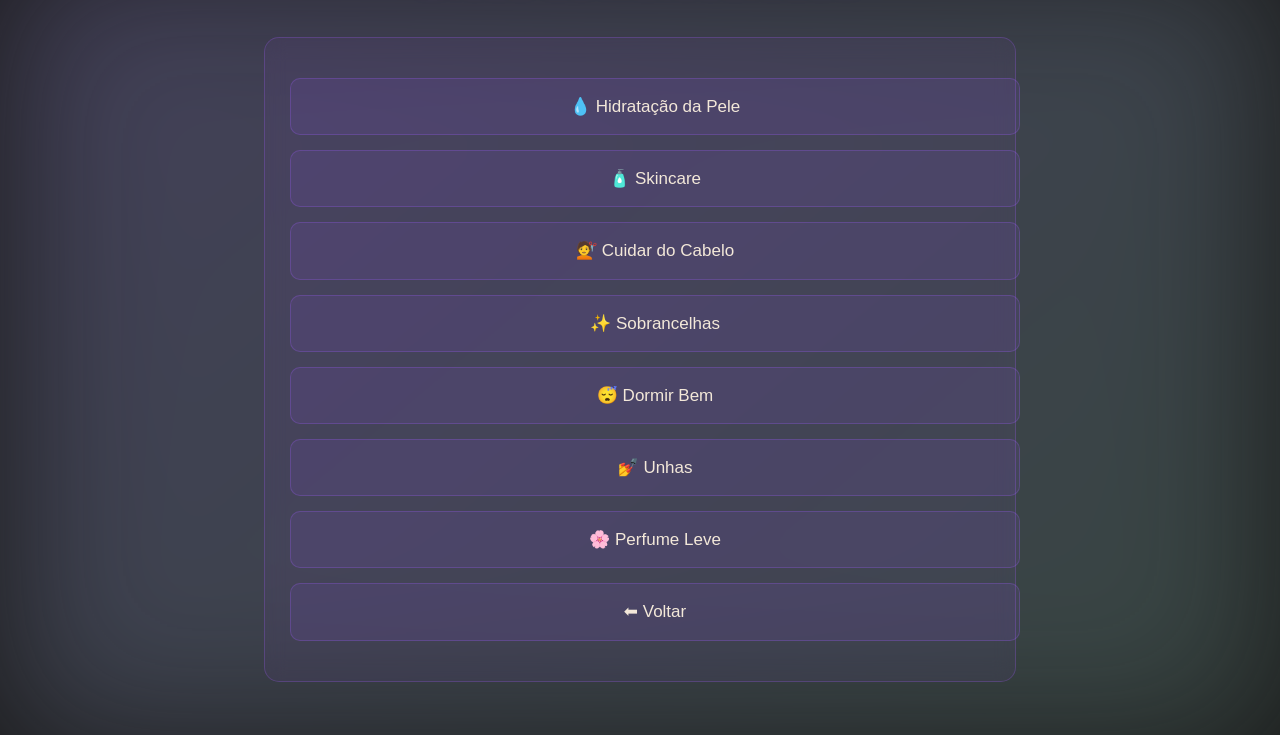
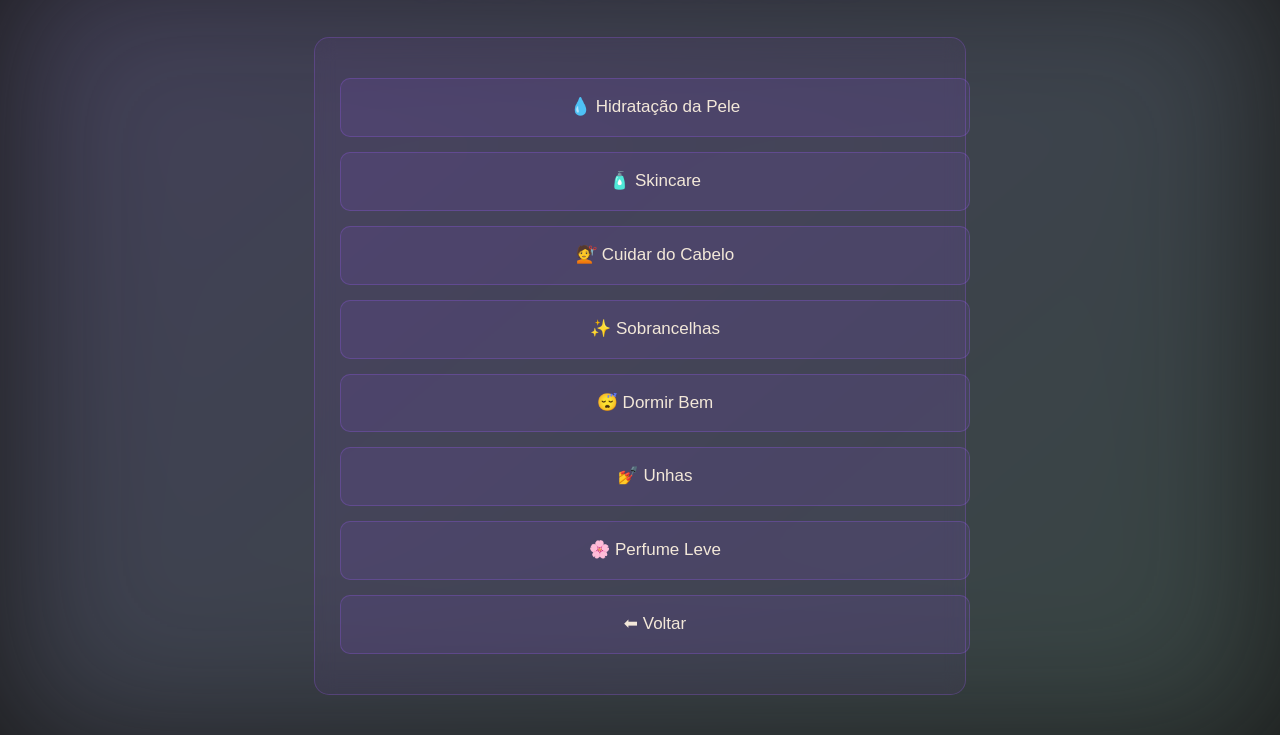
Before and after one commit to lailamireli-netizen/Guia-do-auto-cuidado, a plain HTML site: page dicas.html in a window 1280 px wide. Shown: the part 108-843 px from the top of the page. Drawn offline with Linux system fonts and the light colour scheme.

Commit message:
Atualizar o style.css

```diff
--- a/css/style.css
+++ b/css/style.css
@@ -36,7 +36,7 @@ h1 {
 
 .container {
     width: 90%;
-    max-width: 700px;
+    max-width: 600px;
     margin: 40px auto;
     background: rgba(160, 92, 255, 0.06);
     border: 1px solid rgba(160, 92, 255, 0.25);
@@ -44,7 +44,9 @@ h1 {
     border-radius: 15px;
     backdrop-filter: blur(10px);
     font-size: 17px;
-    line-height: 1.6;
+    line-height: 1.7;
+    text-align: center;
+    overflow: visible;  /* 🔥 texto nunca será cortado */
 }
 
 .btn, a.btn {
```
